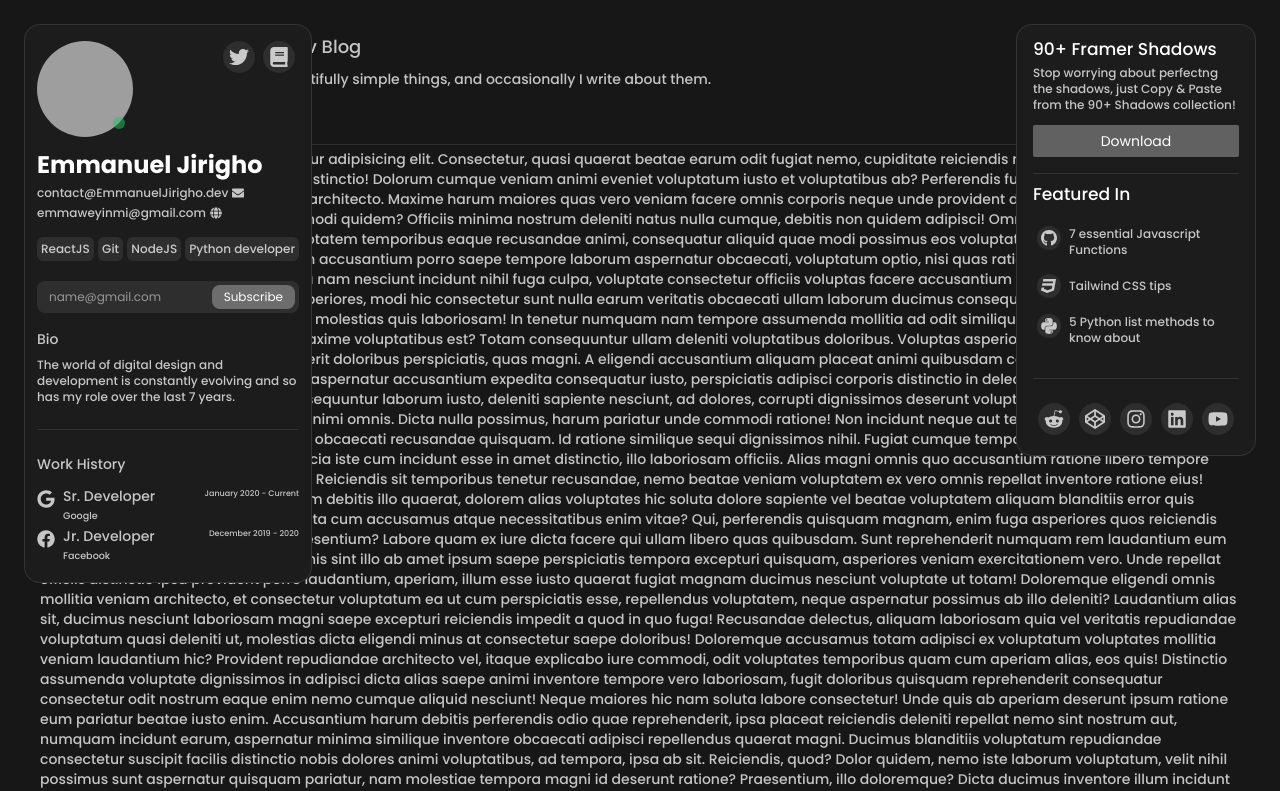
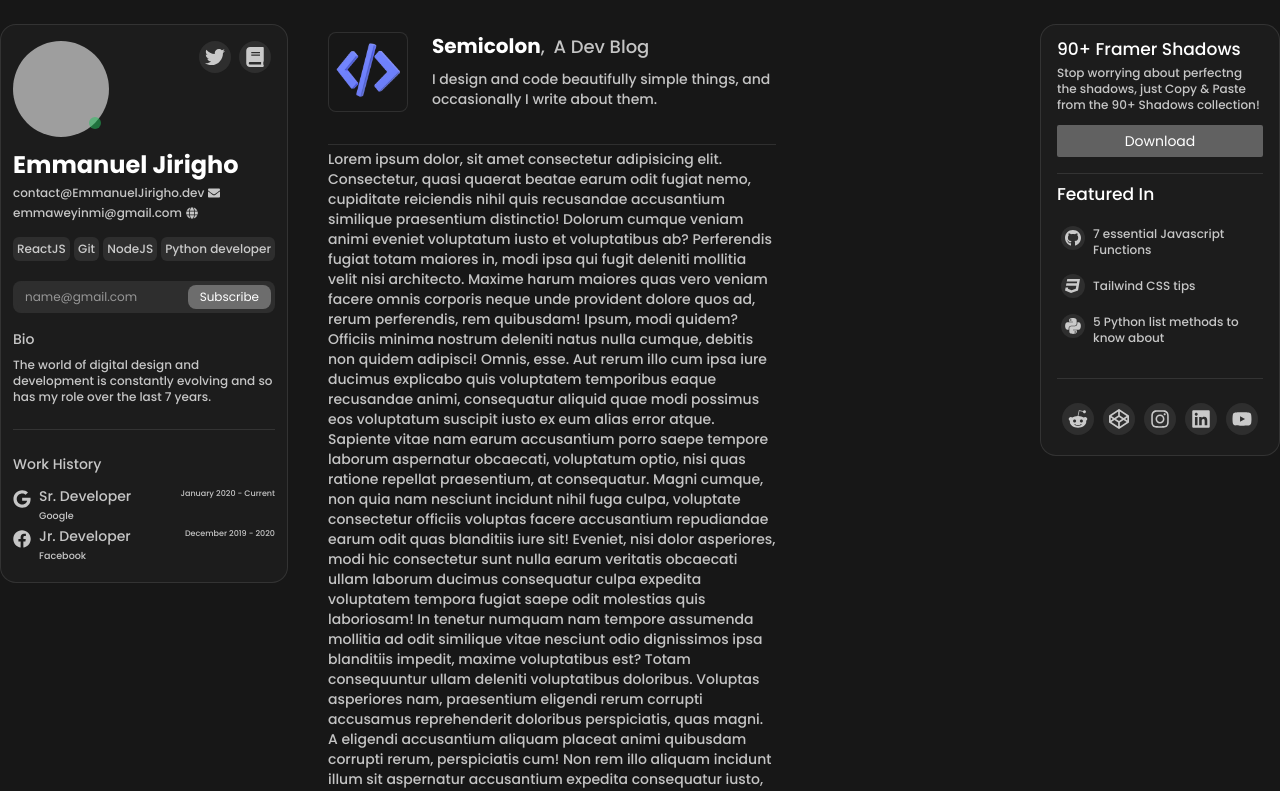
Before and after one commit to jirighoemaanuel/docs, a React (Vite) app: page / in a window 1280 px wide. Shown: the top 791 px of the page. Built offline with nearby package versions, Linux system fonts and the light colour scheme; grey boxes are pictures that could not be loaded.

Commit message:
still struggling with putting all componenets together

```diff
--- a/src/components/About/About.jsx
+++ b/src/components/About/About.jsx
@@ -20,7 +20,7 @@ function About() {
 
   return (
     <div>
-      <div className='bg-dark-100 w-75 max-w-75 px-3 py-4 rounded-2xl my-6 text-xs border border-light-10 fixed left-6'>
+      <div className='bg-dark-100 w-75 max-w-75 px-3 py-4 rounded-2xl my-6 text-xs border border-light-10'>
         <div className='flex flex-row flex-wrap'>
           <div className='relative flex justify-between w-full'>
             <div className='w-24 h-24 rounded-full overflow-hidden'>
--- a/src/components/App.jsx
+++ b/src/components/App.jsx
@@ -4,10 +4,16 @@ import Header from './Header/Header';
 
 function App() {
   return (
-    <div className='flex justify-center items-start gap-10'>
-      <About />
-      <Header />
-      <Feature />
+    <div className='flex justify-around items-start gap-10'>
+      {/* <div className='w-60 sticky top-0'> */}
+        <About />
+      {/* </div> */}
+      <header className='flex-grow'>
+        <Header />
+      </header>
+      {/* <div className='w-60 sticky top-0'> */}
+        <Feature />
+      {/* </div> */}
     </div>
   );
 }
--- a/src/components/Feature/Feature.jsx
+++ b/src/components/Feature/Feature.jsx
@@ -14,7 +14,7 @@ import SocialLink from '../About/SocialLink';
 function Feature() {
   return (
     <div>
-      <div className='bg-dark-100 min-w-60 max-w-60 px-4 pt-3 pb-1 rounded-2xl my-6 text-xs border border-light-10 fixed right-6'>
+      <div className='bg-dark-100 min-w-60 max-w-60 px-4 pt-3 pb-1 rounded-2xl my-6 text-xs border border-light-10'>
         <div>
           <h1 className='text-xlg mt-1 mb-2 text-light-100'>
             90+ Framer Shadows
--- a/src/components/Header/Header.jsx
+++ b/src/components/Header/Header.jsx
@@ -2,8 +2,8 @@ import logo from '../../assets/htmltag.webp';
 
 function Header() {
   return (
-    <div>
-      <div className='mt-8'>
+    <div className='w-2/3'>
+      <div className='flex justify-center items-center mt-8'>
         <div className=''>
           <div className='flex gap-6 mb-8'>
             <img
```
